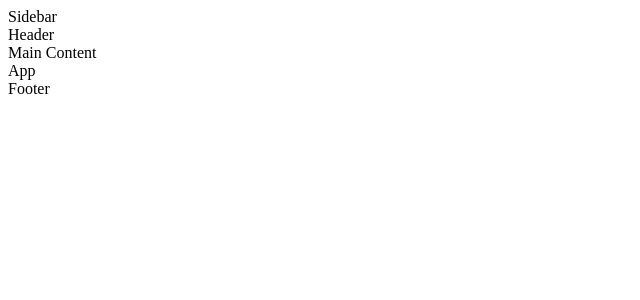
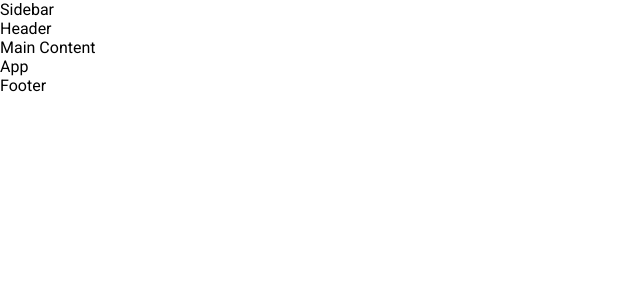
Before and after one commit to pariskwsto/wallethd-frontend, a React (Vite) app: page / in a window 1280 px wide. Shown: the top 300 px of the page, without its empty margins (0-640 px from the left). Built offline with nearby package versions, Linux system fonts and the light colour scheme.

Commit message:
feat(*): add styled-components and GlobalStyle

```diff
--- a/index.html
+++ b/index.html
@@ -1,9 +1,18 @@
-<!DOCTYPE html>
+<!doctype html>
 <html lang="en">
   <head>
     <meta charset="UTF-8" />
     <link rel="icon" type="image/svg+xml" href="/favicon.ico" />
     <meta name="viewport" content="width=device-width, initial-scale=1.0" />
+
+    <!-- Fonts -->
+    <link rel="preconnect" href="https://fonts.googleapis.com" />
+    <link rel="preconnect" href="https://fonts.gstatic.com" crossorigin />
+    <link
+      href="https://fonts.googleapis.com/css2?family=Roboto:ital,wght@0,100;0,300;0,400;0,500;0,700;0,900;1,100;1,300;1,400;1,500;1,700;1,900&display=swap"
+      rel="stylesheet"
+    />
+
     <title>WalletHD</title>
   </head>
   <body>
--- a/package.json
+++ b/package.json
@@ -17,7 +17,8 @@
   },
   "dependencies": {
     "react": "^18.2.0",
-    "react-dom": "^18.2.0"
+    "react-dom": "^18.2.0",
+    "styled-components": "^6.1.10"
   },
   "devDependencies": {
     "@testing-library/jest-dom": "^6.4.5",
--- a/src/App.tsx
+++ b/src/App.tsx
@@ -1,5 +1,9 @@
+import { GlobalStyle } from './GlobalStyle';
+
 export const App = (): JSX.Element => {
   return (
+    <>
+      <GlobalStyle />
       <div>
         <div>Sidebar</div>
         <div>
@@ -12,5 +16,6 @@
           <div>Footer</div>
         </div>
       </div>
+    </>
   );
 };
--- /dev/null
+++ b/src/GlobalStyle.tsx
@@ -0,0 +1,17 @@
+import { createGlobalStyle } from 'styled-components';
+
+export const GlobalStyle = createGlobalStyle`
+  *,
+  *::before,
+  *::after {
+    box-sizing: border-box;
+    margin: 0;
+    padding: 0;
+  }
+
+  body {
+    font-family: "Roboto", sans-serif;
+    font-weight: 400;
+    font-style: normal;
+  }
+`;
```
Also changed, not shown: 1 other file (tests, documents, lock files or other folders). Lines whose indentation alone changed are shown as unchanged.
